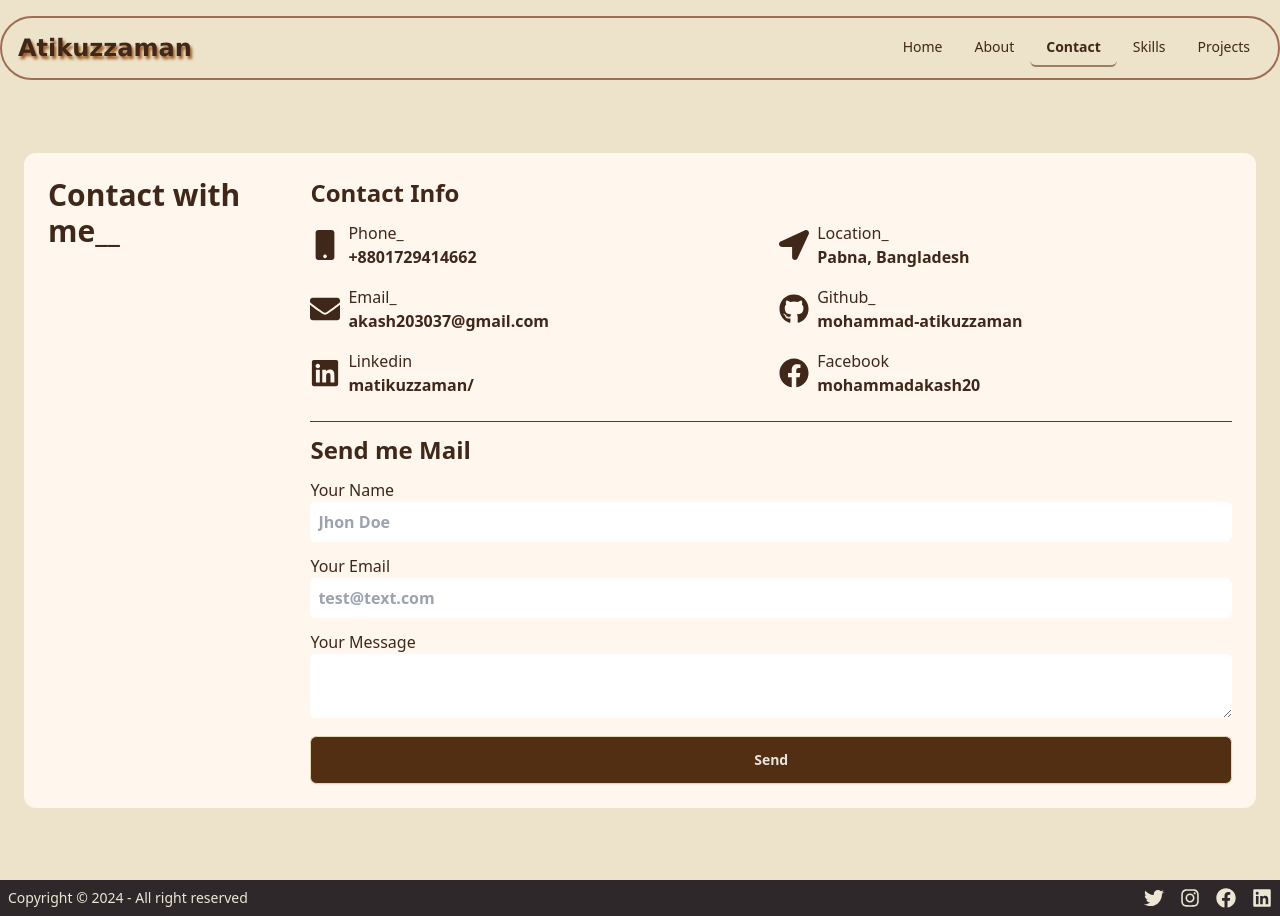
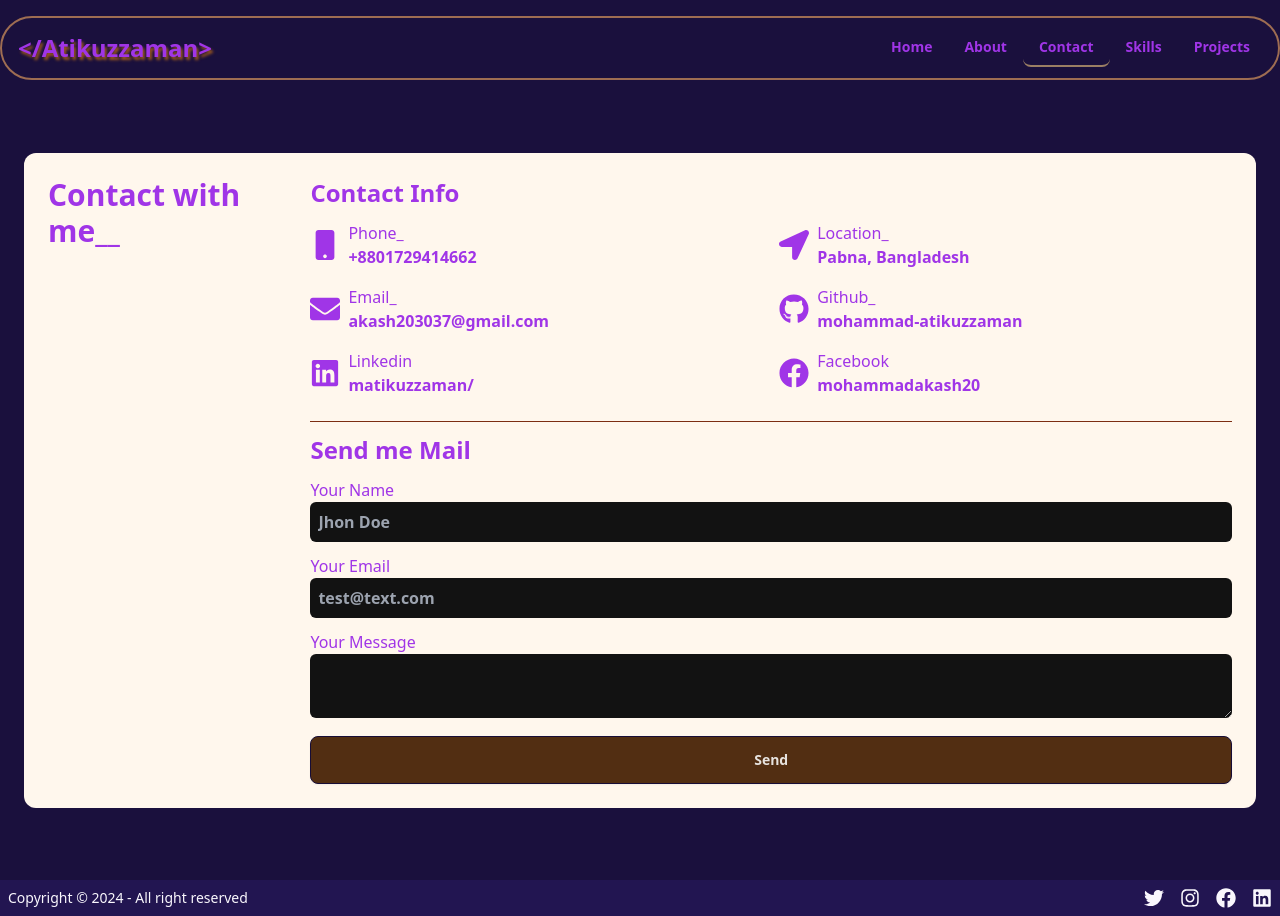
Before and after one commit to mohammad-atikuzzaman/portfolio, a React (Vite) app: page /contact in a window 1280 px wide. Built offline with nearby package versions, Linux system fonts and the light colour scheme.

Commit message:
main color and theme modified

```diff
--- a/index.html
+++ b/index.html
@@ -1,5 +1,5 @@
 <!doctype html>
-<html lang="en" data-theme="retro" >
+<html lang="en" data-theme="synthwave" >
   <head>
     <meta charset="UTF-8" />
     <link rel="icon" type="image/svg+xml" href="https://i.ibb.co/9Yb4GmQ/IMG-20240219-094gjg258-removebg-preview.png" />
--- a/src/App.jsx
+++ b/src/App.jsx
@@ -1,12 +1,13 @@
 import { Outlet } from "react-router-dom";
 import NavBar from "./NavBar";
 import Footer from "./Footer";
+import "./nav.css"
 
 function App() {
 
   return (
     <>
-      <div className="container mx-auto text-[#3f2719]">
+      <div className="container mx-auto text-[#a035e7]">
         <NavBar></NavBar>
         <Outlet></Outlet>
       </div>
--- a/src/Components/Contact.jsx
+++ b/src/Components/Contact.jsx
@@ -127,7 +127,7 @@ const Contact = () => {
                   type="text"
                   name="from_name"
                   placeholder="Jhon Doe"
-                  className="w-full p-2 outline-[#793d10] text-[#793d10] font-semibold rounded-md"
+                  className="w-full p-2 outline-[#793d10] text-[#002B1E] font-semibold rounded-md"
                 />
               </div>
               <div>
@@ -137,13 +137,13 @@ const Contact = () => {
                   type="email"
                   name="from_email"
                   placeholder="test@text.com"
-                  className="w-full p-2 outline-[#793d10] text-[#793d10] font-semibold rounded-md"
+                  className="w-full p-2 outline-[#793d10] text-[#002B1E] font-semibold rounded-md"
                 />
               </div>
               <div>
                 <label htmlFor="message">Your Message</label>
                 <br />
-                <textarea name="message" className="w-full p-2 outline-[#793d10] text-[#793d10] font-semibold rounded-md"></textarea>
+                <textarea name="message" className="w-full p-2 outline-[#793d10] text-[#002B1E] font-semibold rounded-md"></textarea>
               </div>
               <input
                 type="submit"
--- a/src/NavBar.jsx
+++ b/src/NavBar.jsx
@@ -5,15 +5,15 @@ const NavBar = () => {
   return (
     <div className="navbar py-0 bg-base-100 border-2 border-[#9e6d52] rounded-full mt-4">
       <div className="flex-1">
-        <a className="logo">Atikuzzaman</a>
+        <a className="logo"> {"</"}Atikuzzaman{">"}</a>
       </div>
       <div className="hidden md:block flex-none">
-        <ul className="menu menu-horizontal px-1">
+        <ul className="menu menu-horizontal px-1 font-semibold">
           <li>
             <NavLink
               to={"/"}
               className={({ isActive }) =>
-                isActive ? "font-semibold border-b-2 border-[#9b7f64]" : ""
+                isActive ? "font-black border-b-2 border-[#9b7f64]" : ""
               }
             >
               Home
--- a/src/nav.css
+++ b/src/nav.css
@@ -3,5 +3,8 @@
   font-weight: 600;
   margin-left: 0.5rem;
   text-shadow: 2px 3px 3px #9c581f;
-  font-family: Verdana, Geneva, Tahoma, sans-serif;
 }
+
+.body{
+  font-family: "Courier New", Courier, monospace;
+}
--- a/tailwind.config.js
+++ b/tailwind.config.js
@@ -8,6 +8,37 @@ export default {
   },
   plugins: [daisyui],
   daisyui: {
-    themes: ["retro"],
+    themes: ["light",
+      "dark",
+      "cupcake",
+      "bumblebee",
+      "emerald",
+      "corporate",
+      "synthwave",
+      "retro",
+      "cyberpunk",
+      "valentine",
+      "halloween",
+      "garden",
+      "forest",
+      "aqua",
+      "lofi",
+      "pastel",
+      "fantasy",
+      "wireframe",
+      "black",
+      "luxury",
+      "dracula",
+      "cmyk",
+      "autumn",
+      "business",
+      "acid",
+      "lemonade",
+      "night",
+      "coffee",
+      "winter",
+      "dim",
+      "nord",
+      "sunset",],
   },
 };
```
